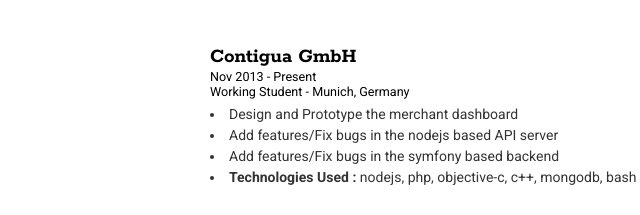
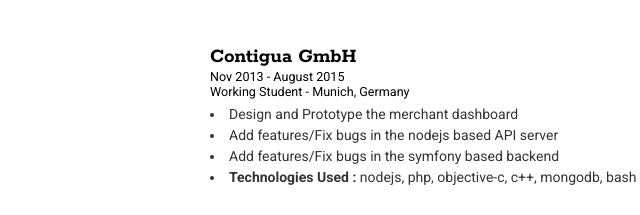
Before and after one commit to hardfire/resume, a plain HTML site: page index.html in a window 1280 px wide. Shown: the part 215-430 px from the top of the page, 30-670 px from the left. Drawn offline with Linux system fonts and the light colour scheme.

Commit message:
Update index.html

```diff
--- a/index.html
+++ b/index.html
@@ -37,7 +37,7 @@
         <div class="heading">Experience</div>
         <div class="experience clear">
           <div class="title">Contigua GmbH</div>
-          <div class="duration">Nov 2013 - Present</div>
+          <div class="duration">Nov 2013 - August 2015</div>
           <div class="position">Working Student - Munich, Germany</div>
           <ul class="workDone">
             <li>Design and Prototype the merchant dashboard</li>
```
